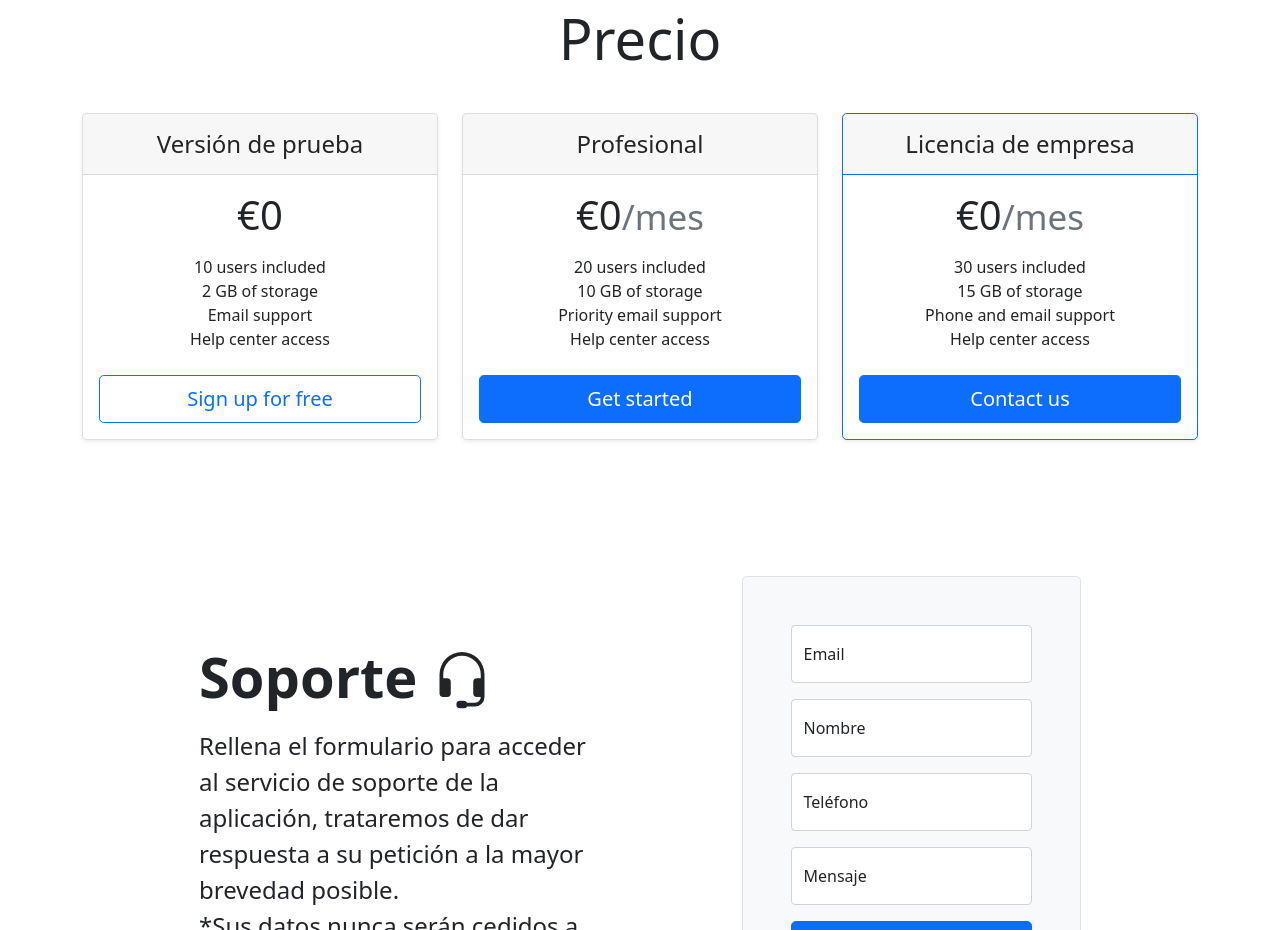
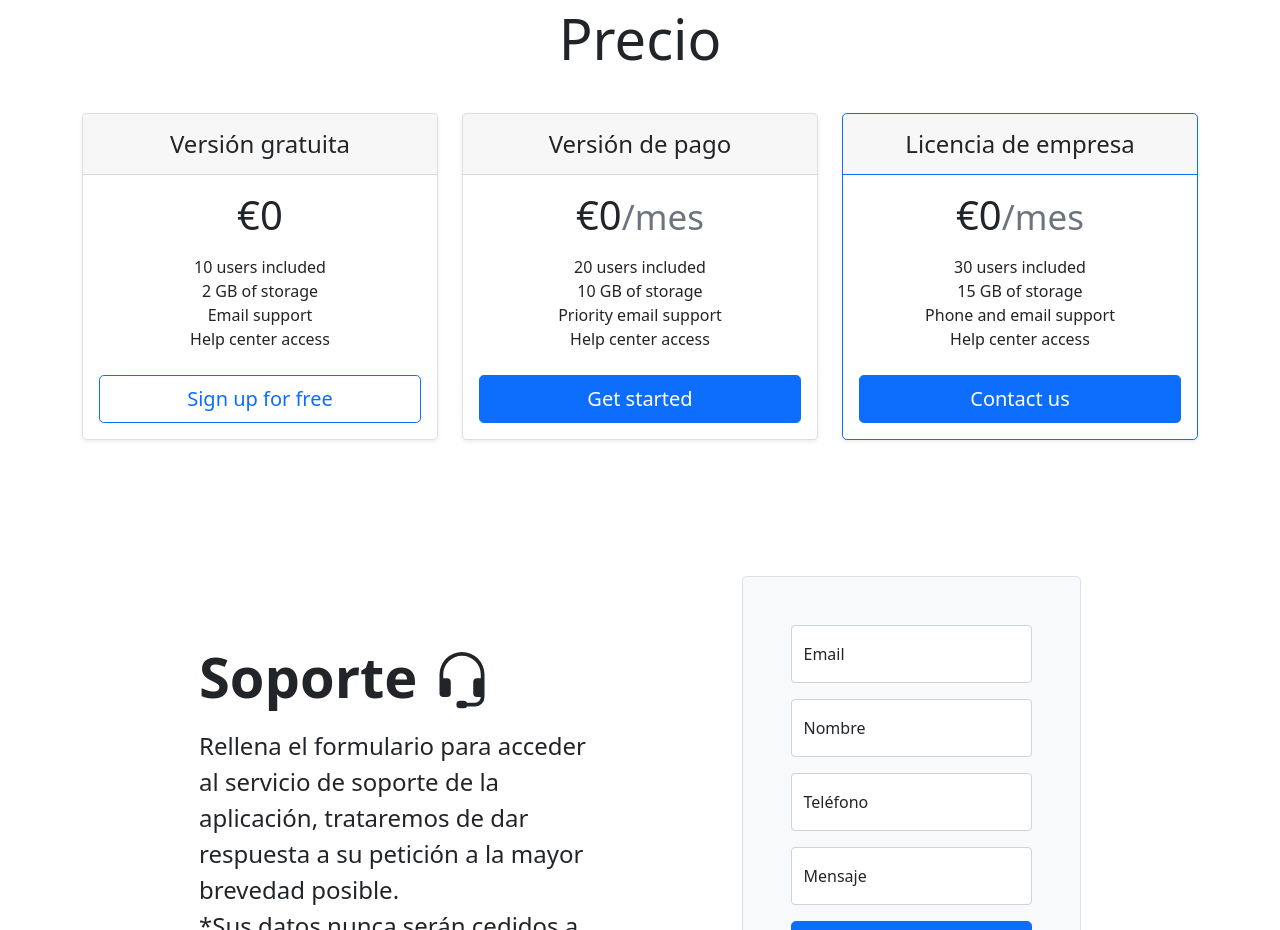
Before and after one commit to eduardoaguilar96/bootstrap_fotovoltaica, a website: page index.html in a window 1280 px wide. Shown: the part 1280-2210 px from the top of the page. Drawn offline with nearby package versions, Linux system fonts and the light colour scheme.

Commit message:
cambios de contenido

```diff
--- a/index.html
+++ b/index.html
@@ -218,7 +218,7 @@
                 <div class="col">
                     <div class="card mb-4 rounded-3 shadow-sm">
                         <div class="card-header py-3">
-                            <h4 class="my-0 fw-normal">Versión de prueba</h4>
+                            <h4 class="my-0 fw-normal">Versión gratuita</h4>
                         </div>
                         <div class="card-body">
                             <h1 class="card-title pricing-card-title">€0<small class="text-muted fw-light"></small>
@@ -236,7 +236,7 @@
                 <div class="col">
                     <div class="card mb-4 rounded-3 shadow-sm">
                         <div class="card-header py-3">
-                            <h4 class="my-0 fw-normal">Profesional</h4>
+                            <h4 class="my-0 fw-normal">Versión de pago</h4>
                         </div>
                         <div class="card-body">
                             <h1 class="card-title pricing-card-title">€0<small class="text-muted fw-light">/mes</small>
```
